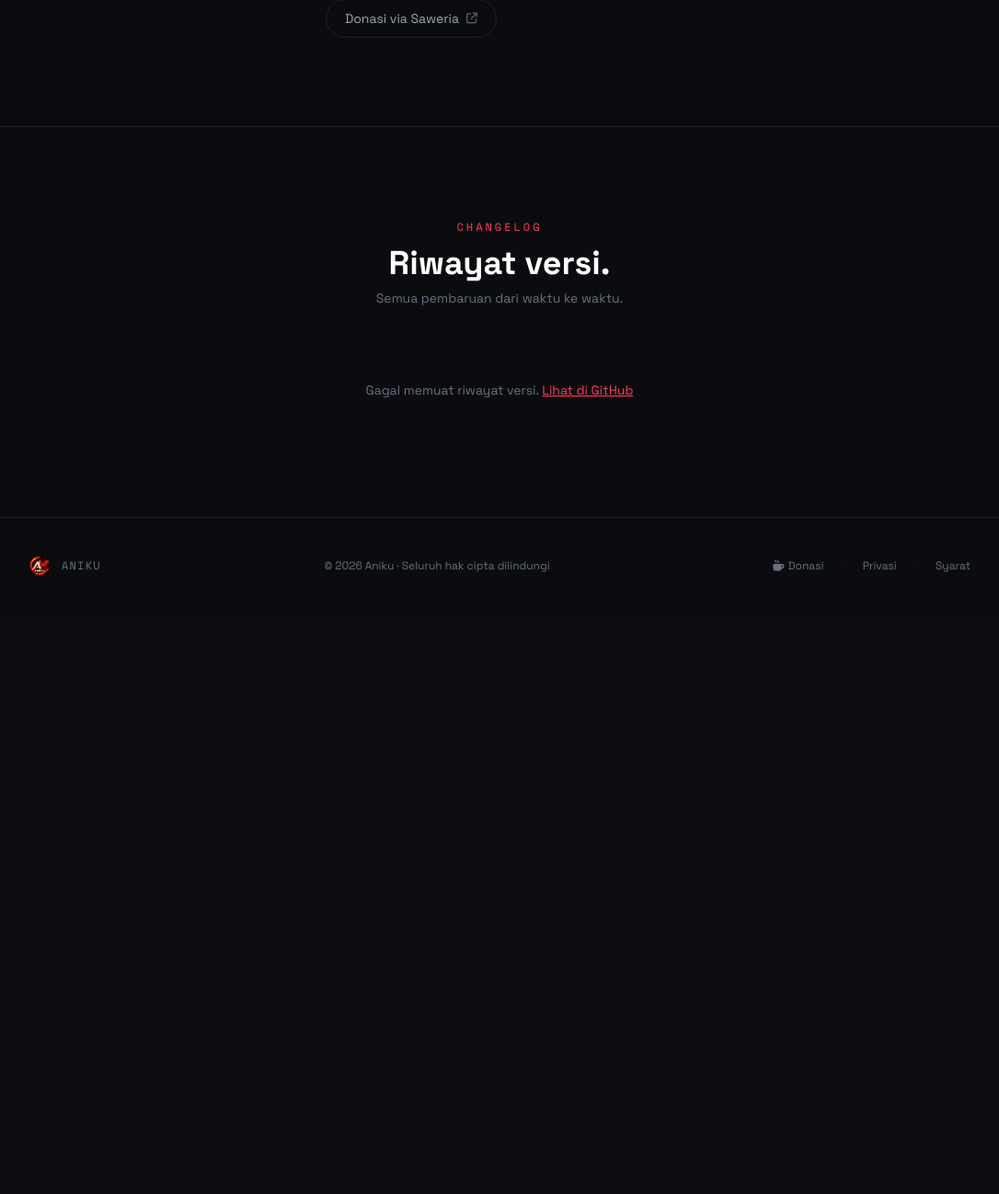
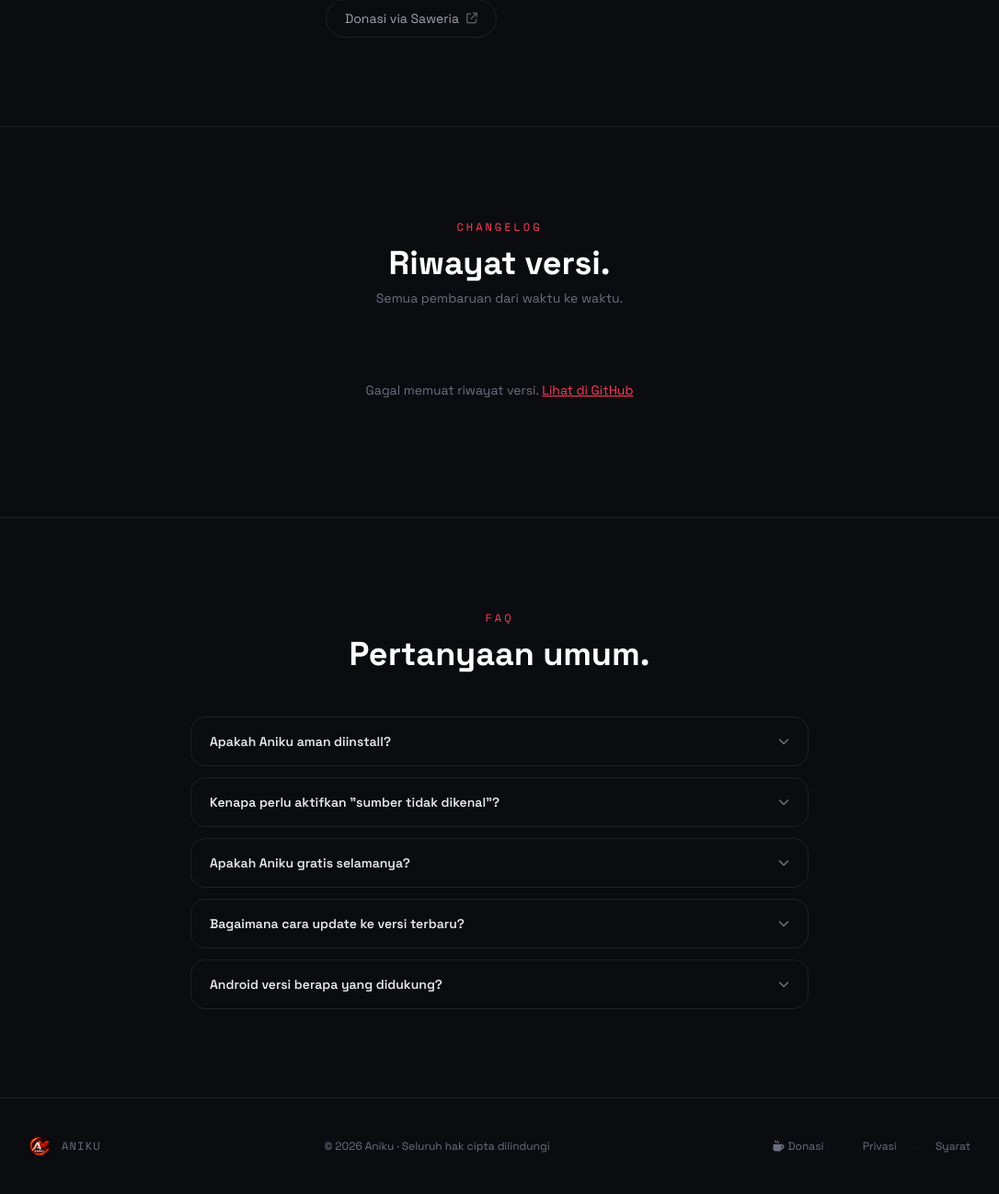
Before and after one commit to RMBLOGG/aniku-download, a Flask app: page / in a window 1280 px wide. Shown: the part 3520-4818 px from the top of the page at 92% size, without its empty margins (97-1183 px from the left). Before the commit the page ends 4146 px from the top, so only its background shows below. Run offline with Flask 3, Linux system fonts and the light colour scheme; some libraries are stand-ins or nearby versions.

Commit message:
Add files via upload

```diff
--- a/templates/index.html
+++ b/templates/index.html
@@ -389,6 +389,69 @@
     </div>
   </section>
 
+  <!-- FAQ -->
+  <section class="px-6 py-24 border-t border-edge" id="faq">
+    <div class="max-w-2xl mx-auto">
+      <div class="mb-12 text-center">
+        <span class="font-mono text-xs text-red tracking-[0.25em] uppercase">FAQ</span>
+        <h2 class="text-3xl sm:text-4xl font-bold text-white mt-2">Pertanyaan umum.</h2>
+      </div>
+      <div class="flex flex-col gap-3" id="faq-list">
+
+        <div class="faq-item border border-edge rounded-2xl overflow-hidden">
+          <button onclick="toggleFaq(this)" class="w-full flex items-center justify-between px-5 py-4 text-left gap-4 hover:bg-edge/50 transition-colors">
+            <span class="font-semibold text-bone text-sm">Apakah Aniku aman diinstall?</span>
+            <i class="fa-solid fa-chevron-down text-dim text-xs shrink-0 transition-transform duration-300"></i>
+          </button>
+          <div class="faq-body hidden px-5 pb-5">
+            <p class="text-dim text-sm leading-relaxed">Ya, Aniku aman. Aplikasi ini open source dan dapat diaudit siapa saja di GitHub. Peringatan dari Google Play Protect muncul karena APK tidak didistribusikan lewat Play Store — bukan karena berbahaya. Tap <strong class="text-bone">"Tetap instal"</strong> untuk melanjutkan.</p>
+          </div>
+        </div>
+
+        <div class="faq-item border border-edge rounded-2xl overflow-hidden">
+          <button onclick="toggleFaq(this)" class="w-full flex items-center justify-between px-5 py-4 text-left gap-4 hover:bg-edge/50 transition-colors">
+            <span class="font-semibold text-bone text-sm">Kenapa perlu aktifkan "sumber tidak dikenal"?</span>
+            <i class="fa-solid fa-chevron-down text-dim text-xs shrink-0 transition-transform duration-300"></i>
+          </button>
+          <div class="faq-body hidden px-5 pb-5">
+            <p class="text-dim text-sm leading-relaxed">Android secara default hanya mengizinkan install aplikasi dari Google Play Store. Karena Aniku didistribusikan langsung sebagai APK, kamu perlu mengaktifkan izin ini sekali saja. Pengaturan ini bisa dinonaktifkan lagi setelah instalasi selesai.</p>
+          </div>
+        </div>
+
+        <div class="faq-item border border-edge rounded-2xl overflow-hidden">
+          <button onclick="toggleFaq(this)" class="w-full flex items-center justify-between px-5 py-4 text-left gap-4 hover:bg-edge/50 transition-colors">
+            <span class="font-semibold text-bone text-sm">Apakah Aniku gratis selamanya?</span>
+            <i class="fa-solid fa-chevron-down text-dim text-xs shrink-0 transition-transform duration-300"></i>
+          </button>
+          <div class="faq-body hidden px-5 pb-5">
+            <p class="text-dim text-sm leading-relaxed">Ya, Aniku 100% gratis tanpa biaya tersembunyi, langganan, atau iklan. Aplikasi ini dibuat untuk komunitas anime Indonesia. Jika ingin mendukung pengembangan, kamu bisa <a href="https://saweria.co/Dayynime" target="_blank" class="text-red hover:underline">donasi via Saweria</a>.</p>
+          </div>
+        </div>
+
+        <div class="faq-item border border-edge rounded-2xl overflow-hidden">
+          <button onclick="toggleFaq(this)" class="w-full flex items-center justify-between px-5 py-4 text-left gap-4 hover:bg-edge/50 transition-colors">
+            <span class="font-semibold text-bone text-sm">Bagaimana cara update ke versi terbaru?</span>
+            <i class="fa-solid fa-chevron-down text-dim text-xs shrink-0 transition-transform duration-300"></i>
+          </button>
+          <div class="faq-body hidden px-5 pb-5">
+            <p class="text-dim text-sm leading-relaxed">Aniku akan menampilkan notifikasi otomatis di dalam aplikasi saat ada versi baru. Kamu juga bisa cek halaman <a href="#changelog" class="text-red hover:underline">Changelog</a> di sini dan download versi terbaru secara manual.</p>
+          </div>
+        </div>
+
+        <div class="faq-item border border-edge rounded-2xl overflow-hidden">
+          <button onclick="toggleFaq(this)" class="w-full flex items-center justify-between px-5 py-4 text-left gap-4 hover:bg-edge/50 transition-colors">
+            <span class="font-semibold text-bone text-sm">Android versi berapa yang didukung?</span>
+            <i class="fa-solid fa-chevron-down text-dim text-xs shrink-0 transition-transform duration-300"></i>
+          </button>
+          <div class="faq-body hidden px-5 pb-5">
+            <p class="text-dim text-sm leading-relaxed">Aniku mendukung Android 7.0 (API 24) ke atas. Sebagian besar HP Android yang dirilis dari 2017 ke atas sudah kompatibel.</p>
+          </div>
+        </div>
+
+      </div>
+    </div>
+  </section>
+
   <!-- FOOTER -->
   <footer class="border-t border-edge px-6 py-10">
     <div class="max-w-5xl mx-auto flex flex-col sm:flex-row items-center justify-between gap-5">
@@ -457,25 +520,6 @@
         <h3 class="text-bone font-semibold">Hubungi Kami</h3>
         <p>Pertanyaan mengenai syarat penggunaan ini dapat disampaikan melalui saluran dukungan resmi Aniku.</p>
       </div>
-    </div>
-  </div>
-
-  <!-- STICKY DOWNLOAD BAR -->
-  <div id="sticky-dl" class="fixed bottom-0 left-0 right-0 z-40 translate-y-full transition-transform duration-300 ease-in-out">
-    <div class="bg-panel/95 border-t border-edge backdrop-blur-md px-4 py-3 flex items-center justify-between gap-3 max-w-lg mx-auto">
-      <div class="flex items-center gap-3">
-        <img src="{{ url_for('static', filename='img/icon.png') }}" class="w-8 h-8 rounded-xl" />
-        <div>
-          <p class="text-bone font-semibold text-sm">Aniku</p>
-          <p class="text-dim text-xs" id="sticky-version">Android App</p>
-        </div>
-      </div>
-      <a id="sticky-btn" href="#"
-         class="dl-btn flex items-center gap-2 text-white font-bold text-sm px-5 py-2.5 rounded-xl whitespace-nowrap"
-         download>
-        <i class="fa-solid fa-download text-xs"></i>
-        <span>Download</span>
-      </a>
     </div>
   </div>
 
@@ -577,11 +621,6 @@
 
         setDownload(btn2, label2, latestUrl, latest.tag_name, latestDl);
 
-        // Sticky bar
-        const stickyBtn = document.getElementById('sticky-btn');
-        const stickyVer = document.getElementById('sticky-version');
-        if (stickyBtn) { stickyBtn.href = latestUrl; if (latestDl) stickyBtn.setAttribute('download', ''); }
-        if (stickyVer) stickyVer.textContent = latest.tag_name;
 
         // File size
         if (latestApk && latestApk.size) {
@@ -625,6 +664,30 @@
     })();
   </script>
 
+  <!-- FAQ ACCORDION -->
+  <script>
+    function toggleFaq(btn) {
+      const item = btn.closest('.faq-item');
+      const body = item.querySelector('.faq-body');
+      const icon = btn.querySelector('i');
+      const isOpen = !body.classList.contains('hidden');
+
+      // Tutup semua dulu
+      document.querySelectorAll('.faq-item').forEach(el => {
+        el.querySelector('.faq-body').classList.add('hidden');
+        el.querySelector('i').classList.remove('rotate-180');
+        el.querySelector('button').classList.remove('border-b', 'border-edge');
+      });
+
+      // Toggle yang diklik
+      if (!isOpen) {
+        body.classList.remove('hidden');
+        icon.classList.add('rotate-180');
+        btn.classList.add('border-b', 'border-edge');
+      }
+    }
+  </script>
+
   <!-- OS DETECTION -->
   <script>
     (function() {
@@ -646,28 +709,6 @@
         msg.textContent = 'Kamu membuka dari PC/Mac. Download APK dan transfer ke Android kamu.';
         banner.classList.remove('hidden');
       }
-    })();
-  </script>
-
-  <!-- STICKY DOWNLOAD BAR -->
-  <script>
-    (function() {
-      const stickyBar  = document.getElementById('sticky-dl');
-      const heroSection = document.querySelector('section.hero-grid');
-      let shown = false;
-
-      const observer = new IntersectionObserver(entries => {
-        const heroVisible = entries[0].isIntersecting;
-        if (!heroVisible && !shown) {
-          stickyBar.classList.remove('translate-y-full');
-          shown = true;
-        } else if (heroVisible) {
-          stickyBar.classList.add('translate-y-full');
-          shown = false;
-        }
-      }, { threshold: 0.1 });
-
-      if (heroSection) observer.observe(heroSection);
     })();
   </script>
 
```
